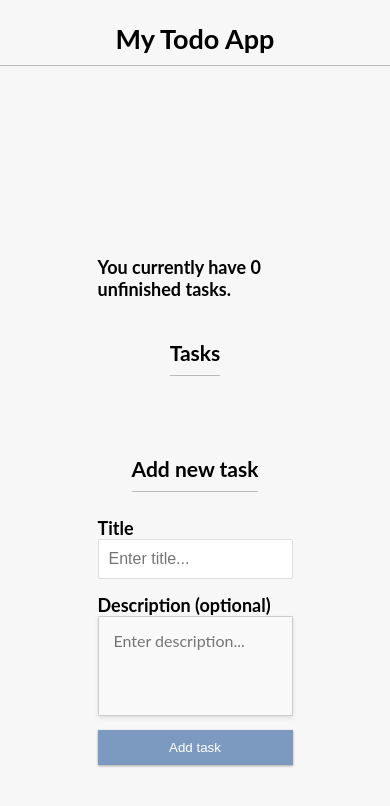
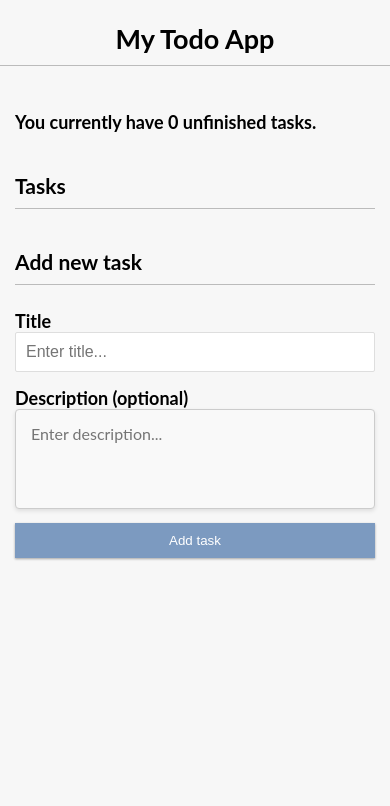
Before and after one commit to marcusju23/TodoApp, a Vue app in the folder webb-labb2/: page / in a window 390 px wide. Shown: the top 806 px of the page. Built offline with nearby package versions, Linux system fonts and the light colour scheme.

Commit message:
Fix textarea responsiveness for mobile

```diff
--- a/webb-labb2/src/assets/style.css
+++ b/webb-labb2/src/assets/style.css
@@ -20,12 +20,9 @@ body {
 }
 
 .container {
-    display: flex;
-    flex-direction: column;
-    align-items: center;
-    justify-content: center;
-    min-height: 100vh;
-    width: 400px;
+    width: 100%;
+    max-width: 400px;
+    padding: 0 20px;
     margin: 30px auto;
 }
 
@@ -103,7 +100,13 @@ input[type='text'] {
 
 @media (max-width: 600px) {
     .container {
-        width: 50%;
+        width: 100%;
+        padding: 0 15px;
+    }
+
+    textarea {
+        max-width: 100%;
+        min-width: 100%;
     }
 }
 
@@ -172,7 +175,7 @@ input[type='text'] {
 
 textarea {
     width: 100%;
-    max-width: 500px;
+    min-width: 100%;
     min-height: 100px;
     padding: 12px 15px;
     font-family: 'Lato', sans-serif;
@@ -181,7 +184,7 @@ textarea {
     color: #333;
     background-color: #f9f9f9;
     border: 1px solid #ccc;
-    border-radius: 1px;
+    border-radius: 4px;
     box-shadow: 0 2px 4px rgba(0, 0, 0, 0.1);
     resize: none;
     overflow: hidden;
```
